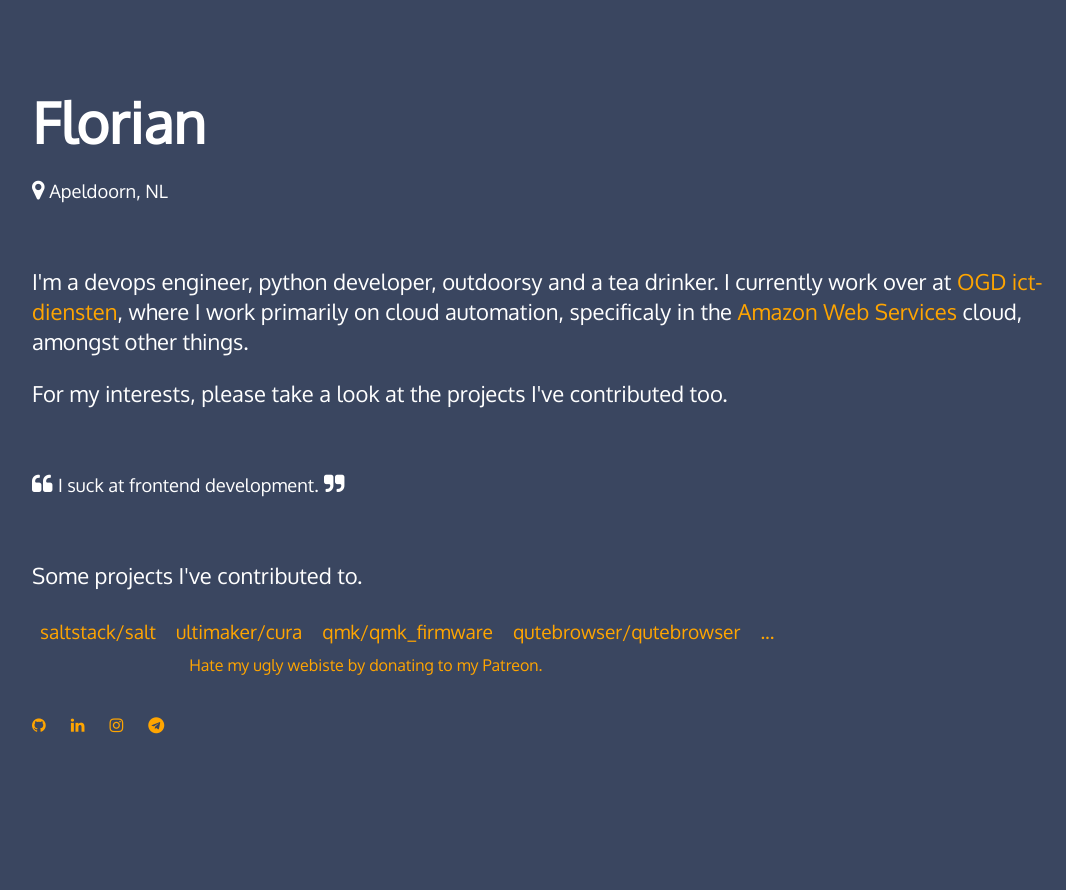
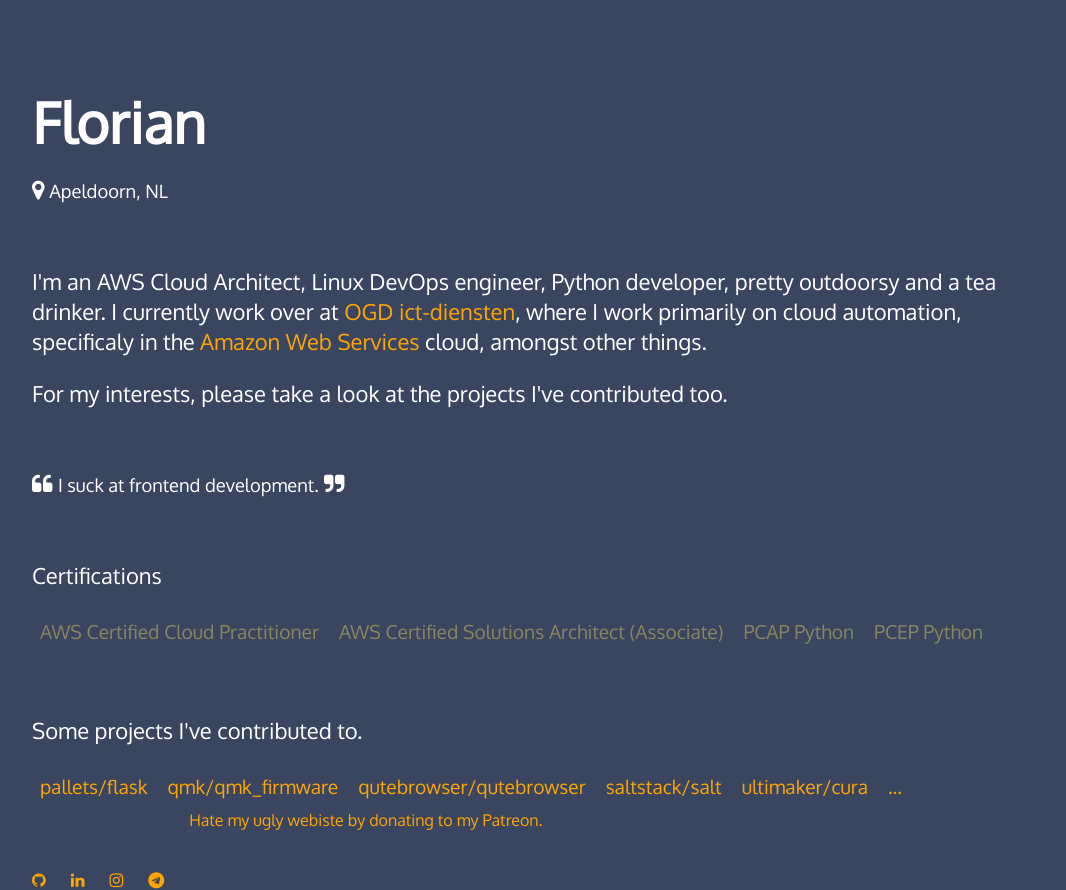
Before and after one commit to Waples/Waples_, a plain HTML site: page source/website/index.html in a window 1280 px wide. Shown: the whole page, without its empty margins (96-1162 px from the left). Before the commit the page ends 800 px from the top, so only its background shows below. Drawn offline with Linux system fonts and the light colour scheme; files that its build step writes are made by us from their sources.

Commit message:
lazypush

```diff
--- a/source/website/index.html
+++ b/source/website/index.html
@@ -15,7 +15,7 @@
       <p><i class='fa fa-map-marker'></i><small>  Apeldoorn, NL</small></p>
 
       <div class='content'>
-        <p>I'm a devops engineer, python developer, outdoorsy and a tea drinker.
+        <p>I'm an AWS Cloud Architect, Linux DevOps engineer, Python developer, pretty outdoorsy and a tea drinker.
         I currently work over at <a href='https://www.ogd.nl/'>OGD ict-diensten</a>, where I work primarily on cloud automation, specificaly in the <a href='https://aws.amazon.com/'>Amazon Web Services</a> cloud, amongst other things.
         <p>For my interests, please take a look at the projects I've contributed too.</p>
       </div>
@@ -29,12 +29,21 @@
       </div>
 
       <div class='content'>
+        <p>Certifications</p>
+        <li>AWS Certified Cloud Practitioner</li>
+        <li>AWS Certified Solutions Architect (Associate)</li>
+        <li>PCAP Python</li>
+        <li>PCEP Python</li>
+      </div>
+
+      <div class='content'>
         <p>Some projects I've contributed to.</p>
+        <li><a href=''>pallets/flask</a></li>
+        <li><a href=''>qmk/qmk_firmware</a></li>
+        <li><a href=''>qutebrowser/qutebrowser</a></li>
         <li><a href=''>saltstack/salt</a></li>
         <li><a href=''>ultimaker/cura</a></li>
-        <li><a href=''>qmk/qmk_firmware</a></li>
-        <li><a href=''>qutebrowser/qutebrowser</a></li>
-        <li><a href=''>...</a></li>
+        <li><a href='https://www.github.com/Waples'>...</a></li>
       </div>
 
       <div class='icons'>
```
